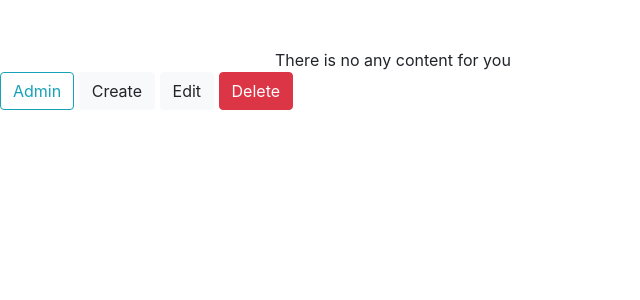
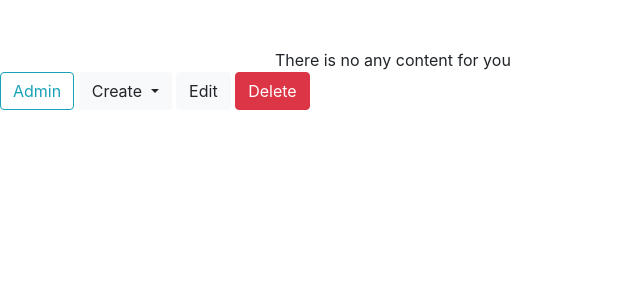
Before and after one commit to DianaGrass/blog, a Django app: template django/app/blogengine/blog/templates/blog/base_blog.html in a window 1280 px wide. Shown: the part 56-356 px from the top of the page, without its empty margins (0-640 px from the left). Run offline with Django 3.2, Linux system fonts and the light colour scheme; the template is opened without the code that fills it, so the values that code supplies are empty; parts of the project's set-up code (start-up, migrations or seed data) failed here and were passed over; some libraries are stand-ins or nearby versions.

Commit message:
add drop down menu to Create button

```diff
--- a/django/app/blogengine/blog/templates/blog/base_blog.html
+++ b/django/app/blogengine/blog/templates/blog/base_blog.html
@@ -1,7 +1,17 @@
 {% extends 'base.html' %}
 
 {% block admin-panel %}
-    <a href="" class = "btn btn-light">Create</a>
+
+    <div class="btn-group">
+        <button type="button" class="btn btn-light dropdown-toggle" data-toggle="dropdown" aria-haspopup="true" aria-expanded="false">
+        Create
+        </button>
+    <div class="dropdown-menu">
+        <a class="dropdown-item" href="{% url 'post_create_url' %}">Post</a>
+        <a class="dropdown-item" href="{% url 'tag_create_url' %}">Tag</a>
+    </div>
+</div>
+
     <a href="{{ admin_object.get_update_url }}" class = "btn btn-light edit"
                 style="{% if detail %}display: block;{% endif %}">Edit</a>
     <a href="{{ admin_object.get_delete_url }}" class = "btn btn-danger delete"
--- a/django/app/blogengine/templates/base.html
+++ b/django/app/blogengine/templates/base.html
@@ -5,6 +5,9 @@
     <meta charset="utf-8">
     <meta name="viewport" content="width=device-width, initial-scale=1.0">
     <meta http-equiv="X-UA_Compatible" content="ie=edge">
+    <script src="https://code.jquery.com/jquery-3.5.1.slim.min.js" integrity="sha384-DfXdz2htPH0lsSSs5nCTpuj/zy4C+OGpamoFVy38MVBnE+IbbVYUew+OrCXaRkfj" crossorigin="anonymous"></script>
+    <script src="https://cdn.jsdelivr.net/npm/popper.js@1.16.0/dist/umd/popper.min.js" integrity="sha384-Q6E9RHvbIyZFJoft+2mJbHaEWldlvI9IOYy5n3zV9zzTtmI3UksdQRVvoxMfooAo" crossorigin="anonymous"></script>
+    <script src="https://stackpath.bootstrapcdn.com/bootstrap/4.5.0/js/bootstrap.min.js" integrity="sha384-OgVRvuATP1z7JjHLkuOU7Xw704+h835Lr+6QL9UvYjZE3Ipu6Tp75j7Bh/kR0JKI" crossorigin="anonymous"></script>
     <link rel="stylesheet" href="https://stackpath.bootstrapcdn.com/bootstrap/4.3.1/css/bootstrap.min.css" integrity="sha384-ggOyR0iXCbMQv3Xipma34MD+dH/1fQ784/j6cY/iJTQUOhcWr7x9JvoRxT2MZw1T" crossorigin="anonymous">
     <link rel="stylesheet" href="{% static 'css/styles.css' %}">
     <title>
```
Also changed, not shown: django/app/blogengine/db.sqlite3.
